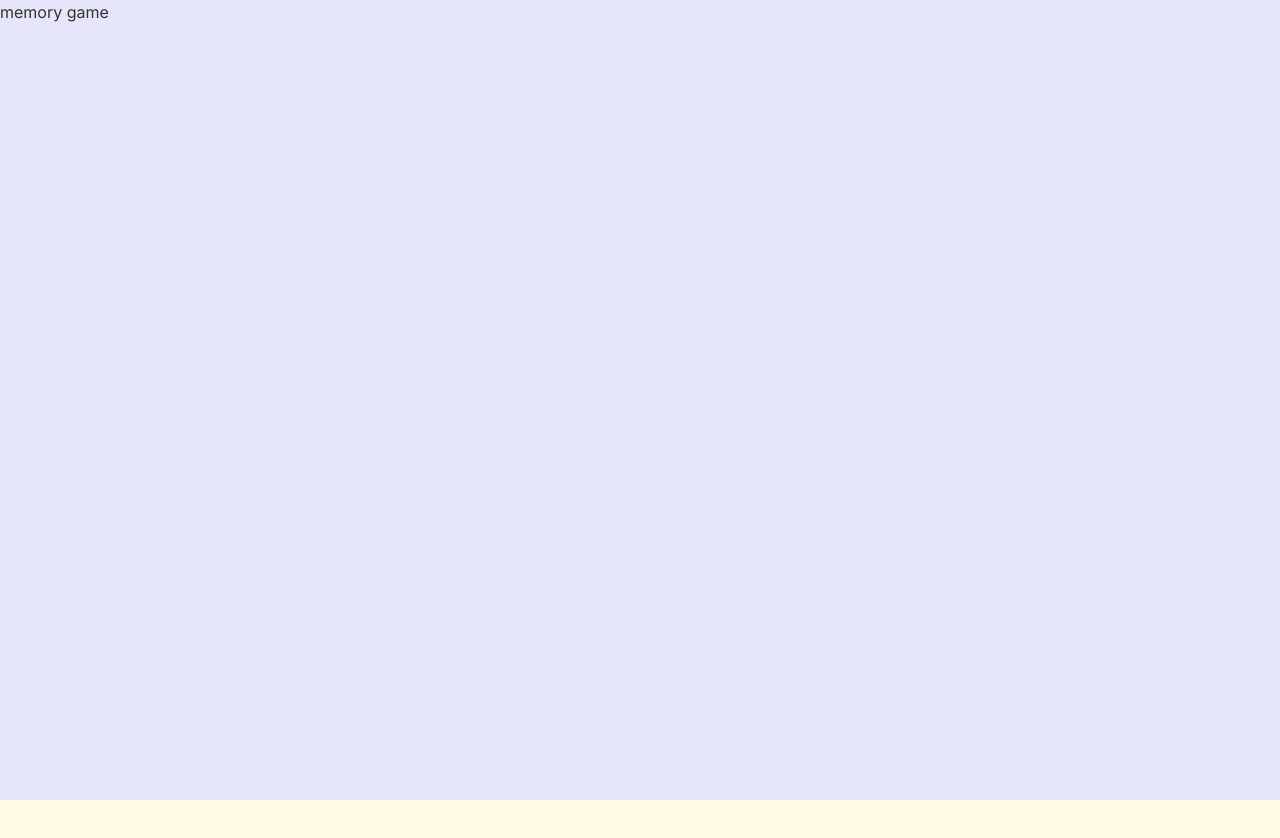
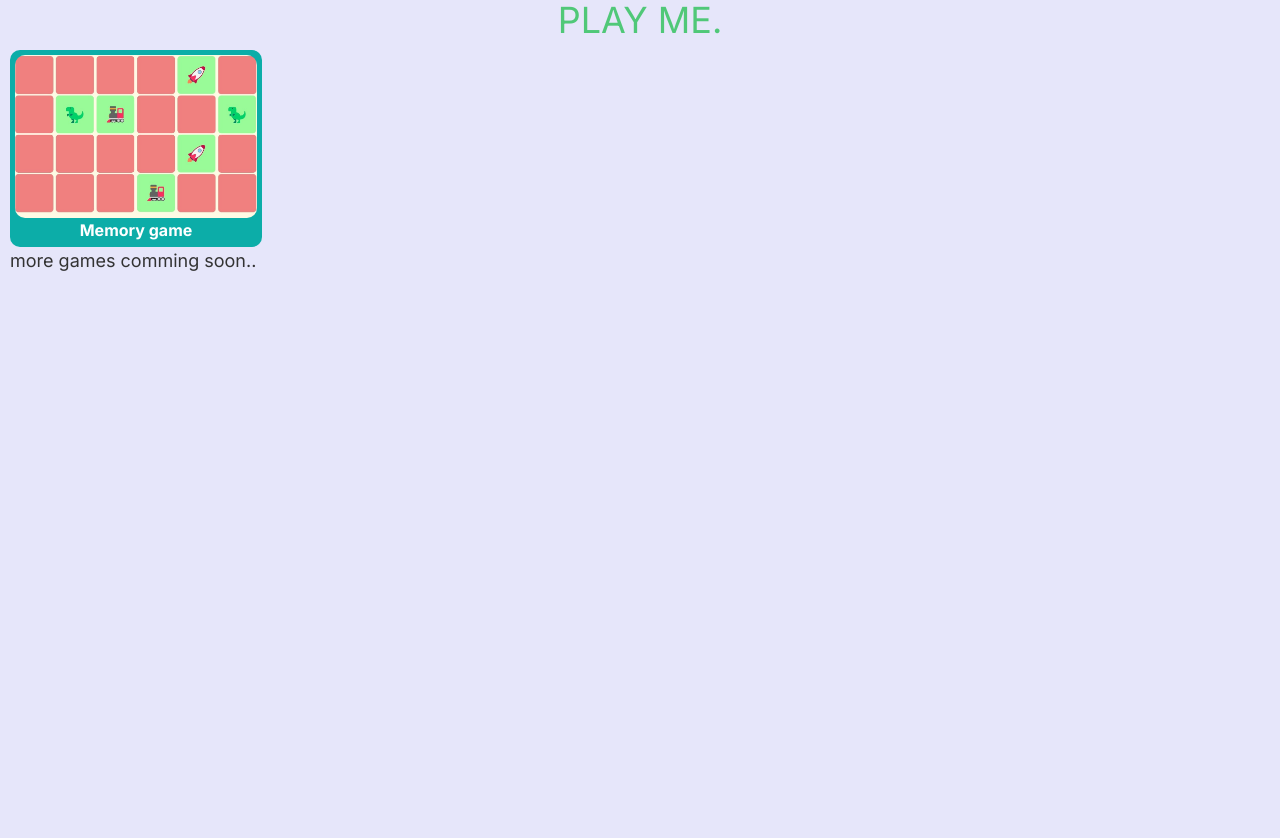
Before and after one commit to Roshan2022Anand/Play_me, a Next.js app: page /GamePg in a window 1280 px wide. Before the commit the page ends 800 px from the top, so only its background shows below. Built offline with nearby package versions, Linux system fonts and the light colour scheme.

Commit message:
added score feature for memory game

```diff
--- /dev/null
+++ b/app/GamePg/GamePg.module.css
@@ -0,0 +1,26 @@
+
+.game-board {
+    background-color: #E6E6FA;
+    width: 100vw;
+    height: 100vh;
+    padding: 10px;
+}
+
+.game-card {
+    width: 20%;
+    display: flex;
+    flex-direction: column;
+    align-items: center;
+    background-color: #0cada8;
+    padding: 5px;
+    border-radius: 10px;
+}
+
+.img {
+    border-radius: 10px;
+}
+
+.link-txt {
+    color: white;
+    font-weight: bolder;
+}
--- a/app/GamePg/page.js
+++ b/app/GamePg/page.js
@@ -1,11 +1,20 @@
 import React from 'react'
 import Link from 'next/link'
+import styles from '@/app/GamePg/GamePg.module.css'
 const page = () => {
   return (
     <>
-    <main className='game-board'>
-<Link href='/Memory-game'>memory game</Link>
-    </main>
+      <header className='text-[#50C878] bg-[#E6E6FA] text-4xl text-center'>PLAY ME.</header>
+      <main className={styles["game-board"]}>
+        <div className={`${styles['game-card']}`} >
+          <Link href='/Memory-game'>
+            <img src='\gamePg-img\memory-img.jpg' className={styles.img}/>
+          </Link>
+          <p className={styles["link-txt"]}>Memory game</p>
+        </div>
+
+        <p className='text-lg'>more games comming soon..</p>
+      </main>
     </>
   )
 }
--- /dev/null
+++ b/app/Memory-game/Memory-game.module.css
@@ -0,0 +1,30 @@
+.card-back,
+.card-front {
+    width: 15vh;
+    height: 15vh;
+    border-radius: 10px;
+    margin: 2px;
+    text-align: center;
+    align-content: center;
+    font-size: 7vh;
+}
+
+
+.card-front {
+    background-color: var(--btn-hover-color);
+}
+
+.card-back {
+    background-color: var(--footer-color);
+}
+
+.players {
+    border-width: 3px;
+    width: 10vh;
+    height: 10vh;
+    border-radius: 50%;
+    text-align: center;
+    align-content: center;
+    font-weight: bolder;
+
+}
--- a/app/Memory-game/page.js
+++ b/app/Memory-game/page.js
@@ -3,13 +3,23 @@ import React, { useEffect, useState } from 'react'
 import gsap from 'gsap';
 import { useGSAP } from '@gsap/react';
 import ReactCardFlip from 'react-card-flip';
+import styles from '@/app/Memory-game/Memory-game.module.css'
 
 const page = () => {
+
+    //funtion for stoping the execution of the program
+    const waitExc = (time) => {
+        return new Promise(resolve => setTimeout(resolve, time));
+    }
 
     //all the state variables are decalred here
     const [allCards, setallCards] = useState([]);
     const [userCardFlipped, setuserCardFlipped] = useState([]);
-
+    const [cardEvents, setcardEvents] = useState(true);
+    const [playerOneScore, setplayerOneScore] = useState(0);
+    const [playerTwoScore, setplayerTwoScore] = useState(0);
+    const [playerOneChance, setplayerOneChance] = useState(true);
+    const [playerTwoChance, setplayerTwoChance] = useState(false);
 
     //this is the set of all the cards availabel in the game
     let cardInfo = [
@@ -39,7 +49,6 @@ const page = () => {
         { txt: "🐞", ref: "bug2", flip: true }
     ];
 
-
     //function to shuffel all the cards
     const shuffelCards = () => {
         let tempAllCards = [];
@@ -55,6 +64,14 @@ const page = () => {
             } while (!Inserted)
         })
         setallCards([...tempAllCards]);
+        setplayerOneChance(true)
+        setplayerTwoChance(false)
+    }
+
+    //function to swap the chances of the players
+    const swapPlayesChance = () => {
+        setplayerOneChance(!playerOneChance);
+        setplayerTwoChance(!playerTwoChance);
     }
 
     //function to flip the card when clicked
@@ -67,48 +84,64 @@ const page = () => {
         setuserCardFlipped([...userCardFlipped, index]);
     }
 
+    //funtion to flip the card back if it is not a pair
     const flipTwoCardBackWards = (cards) => {
-
         let tempAllCards = allCards;
         cards.map((i) => {
             Object.assign(tempAllCards[i], { flip: true })
         })
         setallCards([...tempAllCards])
     }
-    useEffect(() => {
-        if (userCardFlipped.length == 2) {
-            console.log();
 
-            if (allCards[userCardFlipped[0]].txt == allCards[userCardFlipped[1]].txt){
-                console.log("both are same");
+    //function to check if both cards match each other
+    const checkIfPairMatches = async () => {
+        if (allCards[userCardFlipped[0]].txt == allCards[userCardFlipped[1]].txt) {
+            playerOneChance ? setplayerOneScore(playerOneScore + 1) : setplayerTwoScore(playerTwoScore + 1)
 
-            }else{
-                console.log("both are not same");
-                setTimeout(() => {
-                    flipTwoCardBackWards(userCardFlipped);
-                }, 2000)
-            }
+        } else {
+            await waitExc(2000)
+            flipTwoCardBackWards(userCardFlipped);//directs to line 80
+        }
+        swapPlayesChance();
+        setcardEvents(true);
+    }
 
-            setuserCardFlipped([]);
-        }
-    }, [userCardFlipped])
+    //triggered when user selects two cards
+    if (userCardFlipped.length == 2) {
+        setcardEvents(false);
+        checkIfPairMatches();//directs to line 84
+        setuserCardFlipped([]);
+    }
 
 
     return (
         <>
             <header className='text-center text-[6vw]'>Memory game</header>
-            <main className='m-1 h-[85vh] flex flex-col items-center justify-around'>
-                <div className='flex w-screen flex-wrap justify-around'>
+            <main className='m-1 h-[80vh] flex flex-col items-center justify-around gap-2'>
+                <div className='flex w-screen flex-wrap justify-around' style={{
+                    pointerEvents: cardEvents ? 'auto' : 'none'
+                }}>
                     {allCards.map((ele, index) => {
                         return (
                             <ReactCardFlip flipDirection='horizontal' isFlipped={ele.flip}>
-                                <div className={"card-front"}>{ele.txt}</div>
-                                <div className={"card-back"} onClick={() => { flipTheCard(index) }}></div>
+                                <div className={styles["card-front"]}>{ele.txt}</div>
+                                <div className={styles["card-back"]} onClick={() => { flipTheCard(index) }}></div>
                             </ReactCardFlip>
                         )
                     })}
                 </div>
                 <button className='w-1/5 rounded-lg' onClick={shuffelCards}>Start</button>
+
+                <div className='flex justify-between w-full p-2'>
+                    <div className={`${styles.players} border-blue-600`} style={{
+                        backgroundColor: playerOneChance ? "blue" : "transparent",
+                        color: playerOneChance ? "white" : "black"
+                    }}>{playerOneScore}</div>
+                    <div className={`${styles.players} border-red-600`} style={{
+                        backgroundColor: playerTwoChance ? "red" : "transparent",
+                        color: playerTwoChance ? "white" : "black"
+                    }}>{playerTwoScore}</div>
+                </div>
             </main>
         </>
     )
--- a/app/globals.css
+++ b/app/globals.css
@@ -12,7 +12,6 @@
   --nav-color: #A8E6CF;
   --btn-txt-color: #FFFFFF;
   --link-color: #FFA07A;
-  --gameArea-bg-color: #E6E6FA;
   --footer-color: #F08080;
 }
 
@@ -36,29 +35,3 @@ button {
     scale: 1.2;
   }
 }
-
-.game-board {
-  background-color: var(--gameArea-bg-color);
-  width: 100vw;
-  height: 100vh;
-}
-
-.card-back,
-.card-front{
-  width: 15vh;
-  height: 15vh;
-  border-radius: 10px;
-  margin: 2px;
-  text-align: center;
-  align-content: center;
-  font-size: 7vh;
-}
-
-
-.card-front {
-  background-color: var(--btn-hover-color);
-}
-
-.card-back {
-  background-color: var(--footer-color);
-}
```
Also changed, not shown: public/gamePg-img/memory-img.jpg (added).
